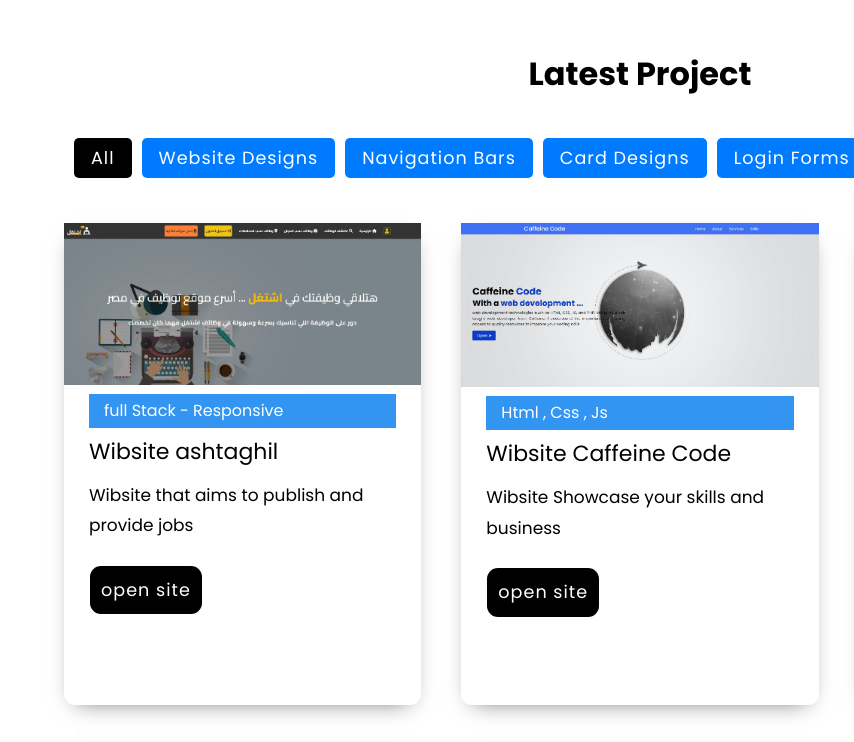
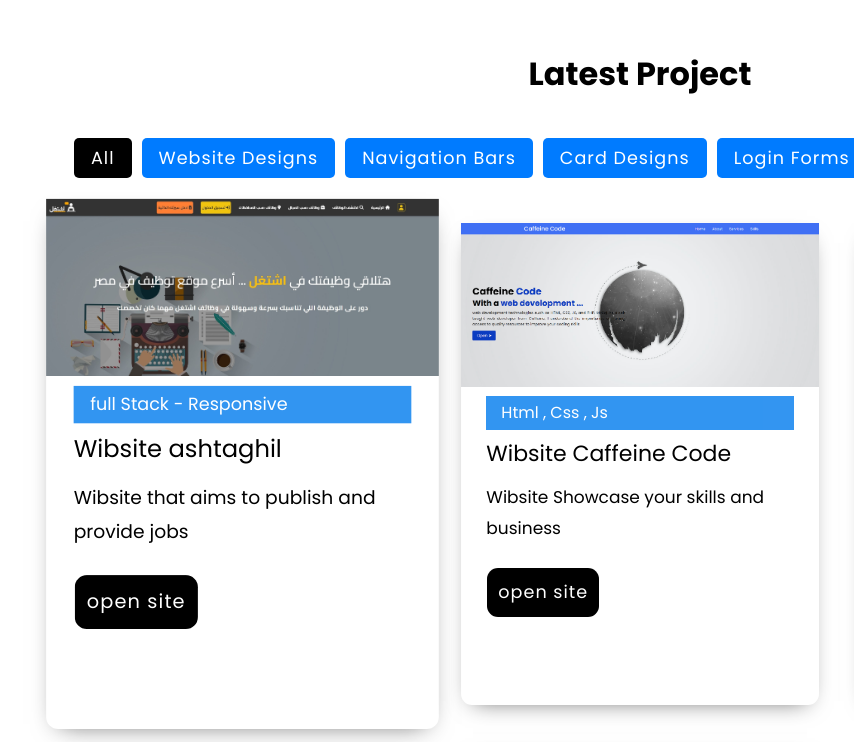
Before and after one commit to heshamcrazy1910/My-CV, a plain HTML site: page projects web.html in a window 1280 px wide. In both pictures the pointer is over the element 242 px from the left and 464 px from the top of the page. Shown: the top 742 px of the page, 0-854 px from the left. Drawn offline with Linux system fonts and the light colour scheme.

Commit message:
Update main.css

```diff
--- a/main.css
+++ b/main.css
@@ -77,6 +77,11 @@ body{
     border-radius: 11px;
     box-shadow: 0px 8px 22px -12px rgba(0, 0, 0, 0.64);
 }
+.posts-main-container > div:hover{
+    transform: scale(1.1);
+    transition: 0.7s ease;
+
+}
 .post-img{
     position: relative;
 }
```
